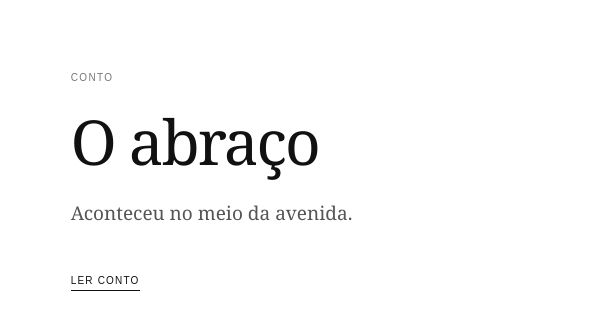
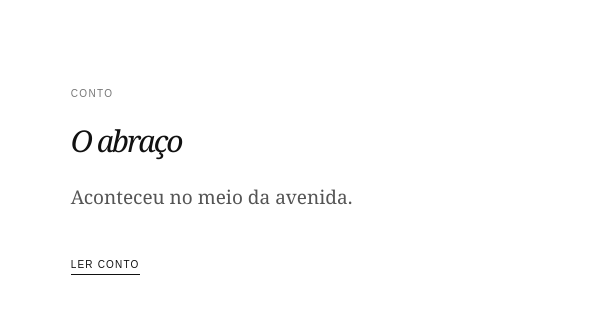
Before and after one commit to cadernodias/caderno-dias, a plain HTML site: page index.html in a window 1280 px wide. Shown: the part 489-809 px from the top of the page, 674-1280 px from the left. Drawn offline with Linux system fonts and the light colour scheme.

Commit message:
Update style.css
Alterando tamanho e estilo do titulo do conto.
featured-content h1

```diff
--- a/style.css
+++ b/style.css
@@ -156,9 +156,10 @@ main {
 .featured-content h1 {
     margin: 0;
 
-    font-size: 62px;
+    font-size: 30px;
     font-weight: normal;
 
+    font-style: italic;
     line-height: 1;
 
     letter-spacing: -2px;
```
